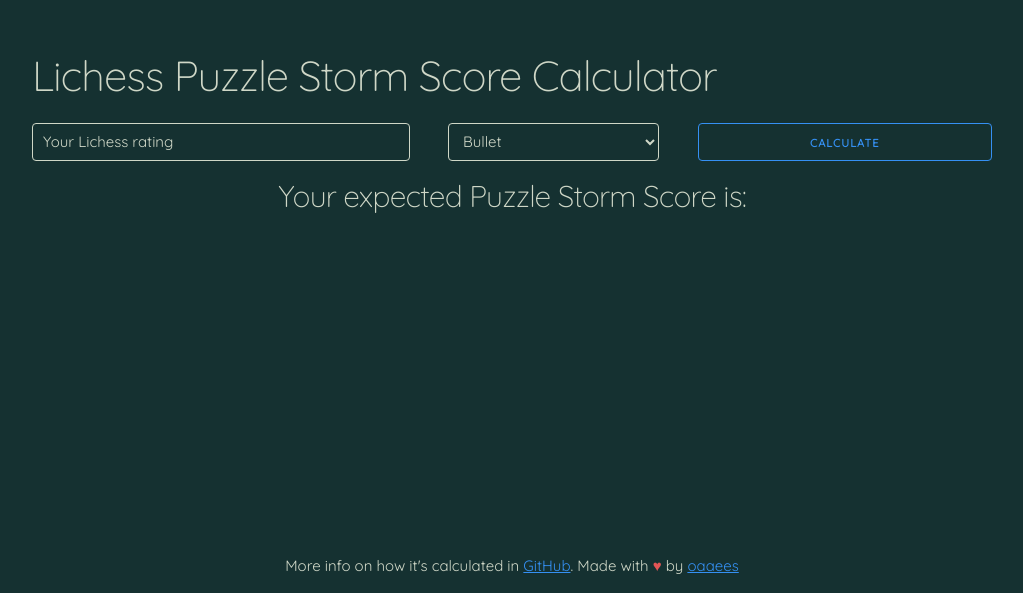
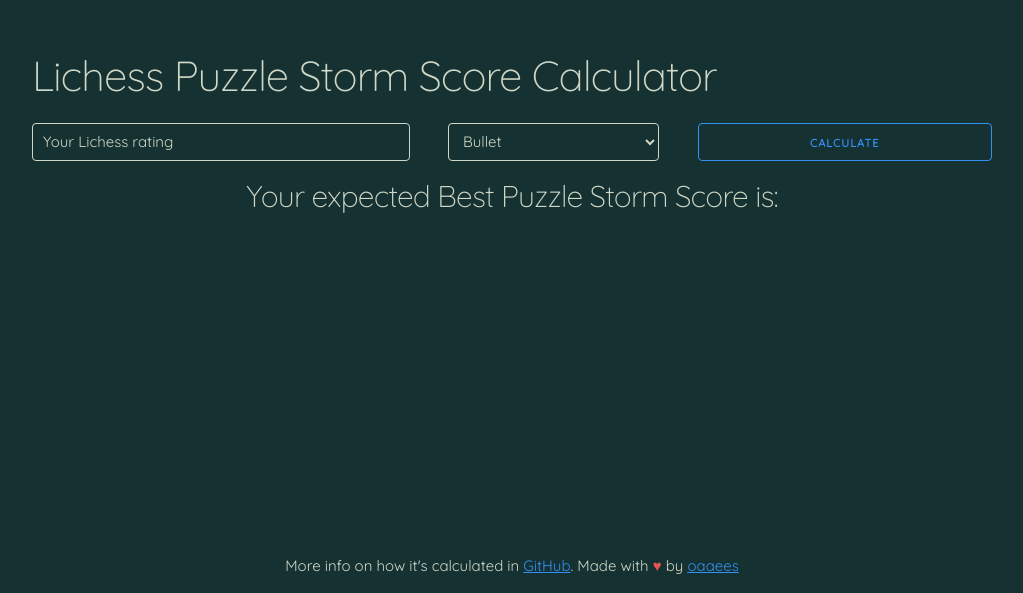
Before and after one commit to oaaees/LichessPuzzleStormAnalysis, a website: page docs/index.html in a window 1280 px wide. Shown: the part 207-800 px from the top of the page, without its empty margins (128-1151 px from the left). Drawn offline with Linux system fonts and the light colour scheme.

Commit message:
Added reminder that Lichess only records highest score

```diff
--- a/docs/index.html
+++ b/docs/index.html
@@ -48,7 +48,7 @@
       </div>
     </form>
     <div class="row output-container">
-      <h4>Your expected Puzzle Storm Score is:</h4>
+      <h4>Your expected Best Puzzle Storm Score is:</h4>
       <h2 id="output"></h2>
     </div>
     <footer><p>More info on how it's calculated in <a href="https://github.com/oaaees/LichessPuzzleStormAnalysis" target="_blank">GitHub</a>. Made with <span style="color: #e25555;">&#9829;</span> by <a href="https://github.com/oaaees" target="_blank">oaaees</a></p></footer>
```
